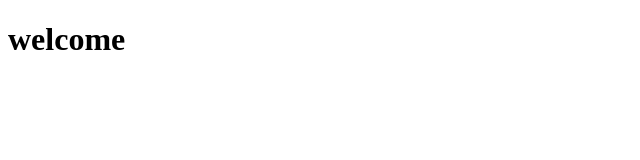
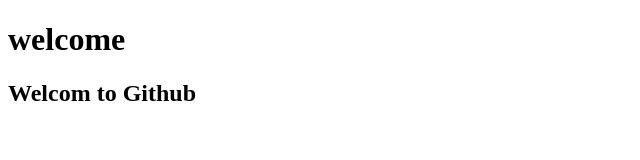
Before and after one commit to Nirmal8795/TestApp1, a plain HTML site: page index.html in a window 1280 px wide. Shown: the whole page, without its empty margins (0-640 px from the left). Drawn offline with Linux system fonts and the light colour scheme.

Commit message:
Update index.html
I am create a simple project

```diff
--- a/index.html
+++ b/index.html
@@ -7,5 +7,7 @@
 </head>
 <body>
     <h1>welcome</h1>
+    <h2>Welcom to Github</h2>
+</body>
 </body>
 </html>
```
